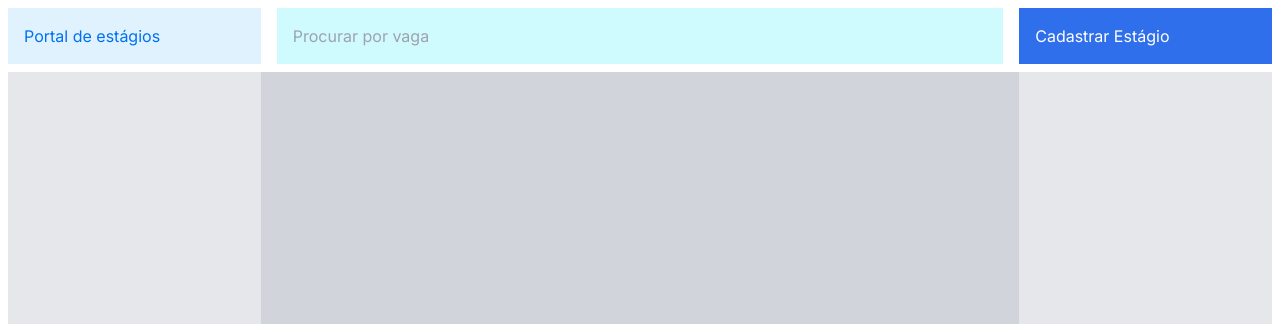
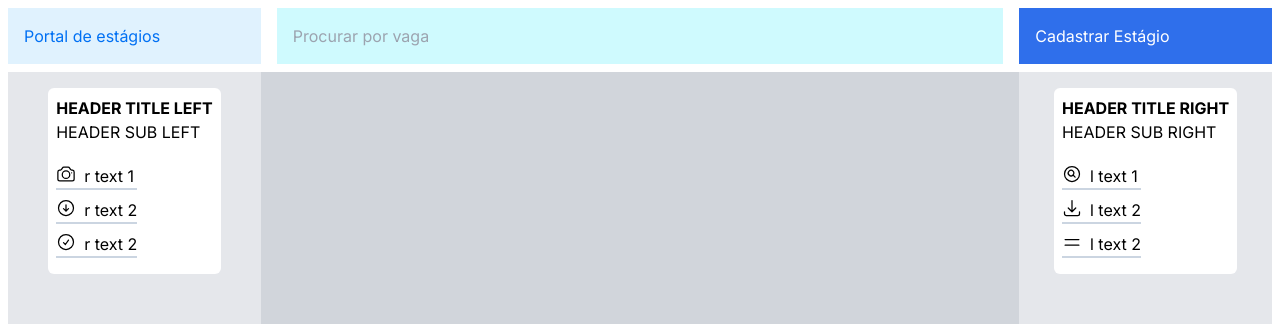
Before and after one commit to OsProgramadores/portalestagio, a Next.js app: page / in a window 1280 px wide. Shown: the top 324 px of the page. Built offline with nearby package versions, Linux system fonts and the light colour scheme; no server answers; a web font is replaced by a local one.

Commit message:
versao inicial dos menus laterais

```diff
--- /dev/null
+++ b/app/components/Menu.tsx
@@ -0,0 +1,100 @@
+import MenuHeader from "./MenuHeader";
+import { MagnifyingGlassCircleIcon,
+ArrowDownCircleIcon,
+ArrowDownTrayIcon,
+Bars2Icon,
+CameraIcon,
+CheckCircleIcon } from "@heroicons/react/24/outline";
+interface Prop {
+    side: string
+}
+
+const headerTitleRight = "HEADER TITLE RIGHT"
+const headerTitleLeft = "HEADER TITLE LEFT"
+const headerSubRight = "HEADER SUB RIGHT"
+const headerSubLeft = "HEADER SUB LEFT"
+
+
+export default function Menu (props : Prop) {
+    let headerTitleToDisplay: string | undefined = undefined;
+    let headerSubToDisplay :string | undefined = undefined;
+    let menuItems: React.ReactElement | undefined = undefined;
+
+    if (props.side === 'right') {
+        headerTitleToDisplay = headerTitleRight;
+        headerSubToDisplay = headerSubRight;
+        menuItems =
+            <div>
+                <div className="flex gap-2 border-2 border-slate-300 border-t-0 border-l-0 border-r-0 mb-2">
+                    <div className="w-5">
+                    <MagnifyingGlassCircleIcon/>
+                    </div>
+                    <div>
+                        <a href="/">l text 1</a>
+                    </div>
+                </div>
+                    <div className="flex gap-2 border-2 border-slate-300 border-t-0 border-l-0 border-r-0 mb-2">
+                        <div className="w-5">
+                            <ArrowDownTrayIcon/>
+                        </div>
+                        <div>
+                            <a href="/">l text 2</a>
+                        </div>
+                    </div>
+                <div>
+                    <div className="flex gap-2 border-2 border-slate-300 border-t-0 border-l-0 border-r-0 mb-2">
+                        <div className="w-5">
+                            <Bars2Icon/>
+                        </div>
+                        <div>
+                            <a href="/">l text 2</a>
+                        </div>
+                    </div>
+                </div>
+            </div>
+
+    }
+    if (props.side === 'left') {
+        headerTitleToDisplay = headerTitleLeft;
+        headerSubToDisplay = headerSubLeft;
+        menuItems =
+            <div>
+                <div className="flex gap-2 border-2 border-slate-300 border-t-0 border-l-0 border-r-0 mb-2">
+                    <div className="w-5">
+                    <CameraIcon/>
+                    </div>
+                    <div>
+                        <a href="/">r text 1</a>
+                    </div>
+                </div>
+                    <div className="flex gap-2 border-2 border-slate-300 border-t-0 border-l-0 border-r-0 mb-2">
+                        <div className="w-5">
+                            <ArrowDownCircleIcon/>
+                        </div>
+                        <div>
+                            <a href="/">r text 2</a>
+                        </div>
+                    </div>
+                <div>
+                    <div className="flex gap-2 border-2 border-slate-300 border-t-0 border-l-0 border-r-0 mb-2">
+                        <div className="w-5">
+                            <CheckCircleIcon/>
+                        </div>
+                        <div>
+                            <a href="/">r text 2</a>
+                        </div>
+                    </div>
+                </div>
+            </div>
+
+    }
+
+    return (
+        <div className="flex flex-col bg-white p-2 rounded-md mt-4 w-30">
+            <MenuHeader headerTitle={headerTitleToDisplay} headerSub={headerSubToDisplay}/>
+            <div className="flex flex-col items-start">
+                {menuItems}
+            </div>
+        </div>
+    )
+}
--- /dev/null
+++ b/app/components/MenuHeader.tsx
@@ -0,0 +1,13 @@
+interface Props {
+    headerTitle: string | undefined,
+    headerSub: string | undefined
+}
+
+export default function MenuHeader(props : Props) {
+    return (
+        <div className="flex-none w-15 h-15 mb-5">
+            <h2 className="font-bold">{props.headerTitle}</h2>
+            <span>{props.headerSub}</span>
+        </div>
+    )
+}
--- a/app/page.tsx
+++ b/app/page.tsx
@@ -4,6 +4,7 @@ import PortalEstagioLogo from './components/PortalEstagioLogo';
 import SearchBox from './components/SearchBox';
 import Button from './components/Button';
 import ListaVagas from './components/ListaVagas'; // Importe o novo componente
+import Menu from './components/Menu';
 
 const Page = () => {
   const [vagas, setVagas] = useState([]);
@@ -26,15 +27,15 @@ const Page = () => {
         </div>
       </div>
       <div className='flex-grow bg-gray-300 mt-2 ml-2 mr-2 flex'>
-        <div id="leftMenu" className="flex flex-col items-center justify-center w-1/5 bg-gray-200">
-          Menu lateral esquerdo
+        <div id="leftMenu" className="flex flex-row items-start justify-center w-1/5 bg-gray-200">
+          <Menu side="left"/>
         </div>
         <div id="resultSearch" className="flex flex-col items-center justify-center w-3/5 bg-gray-300">
           {/* Use o componente ListaVagas aqui */}
           <ListaVagas vagas={vagas} />
         </div>
-        <div id="rightMenu" className="flex flex-col items-center justify-center w-1/5 bg-gray-200">
-          Menu lateral direito
+        <div id="rightMenu" className="flex flex-row items-start justify-center w-1/5 bg-gray-200">
+          <Menu side="right"/>
         </div>
       </div>
       <div className='flex-none'>
```
